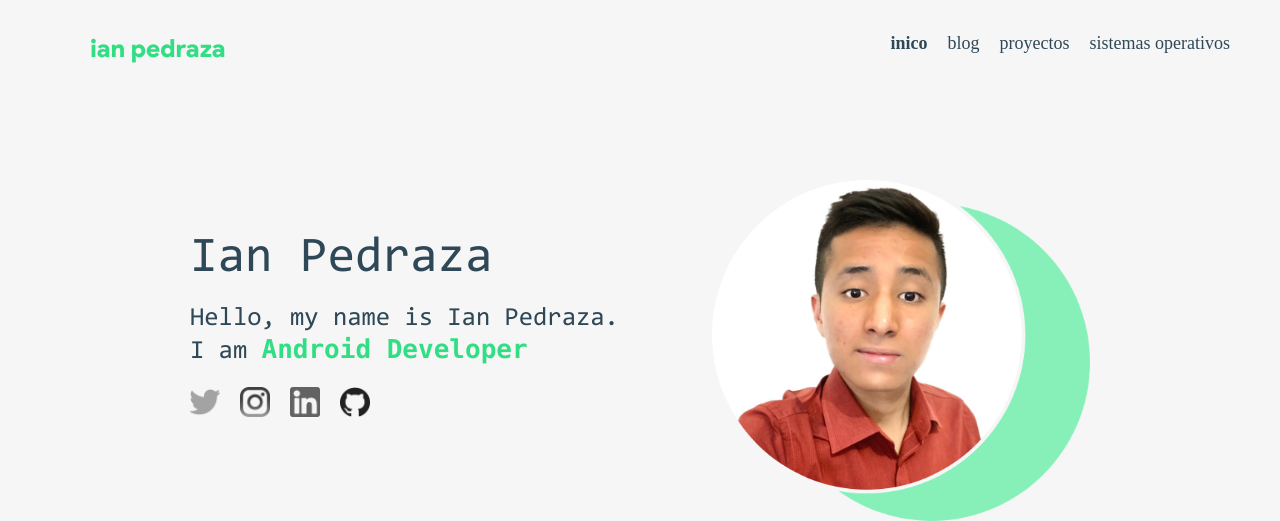
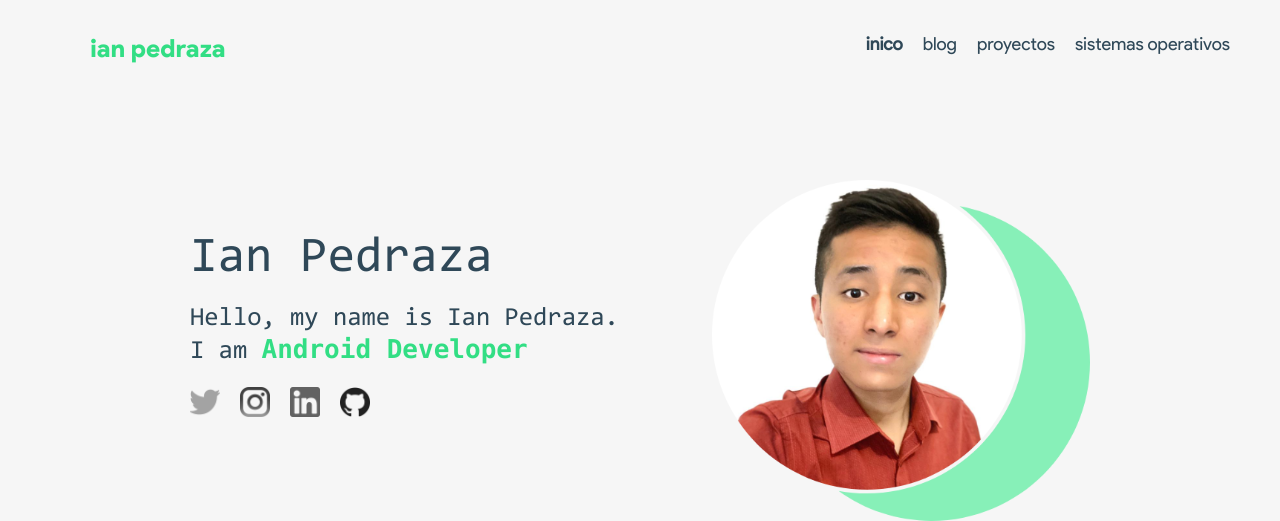
Before and after one commit to ianpedraza/ianpedraza.github.io, a PHP site: page / in a window 1280 px wide. Shown: the top 521 px of the page. Run offline with PHP 8.4, Linux system fonts and the light colour scheme.

Commit message:
Corregido letra product sans regular

```diff
--- a/css/estilos.css
+++ b/css/estilos.css
@@ -27,7 +27,7 @@
     font-size: 25px;
     margin-top: 10px;
     color: #2F4858;
-    font-family:'Product Sans';
+    font-family:'Product Sans Regular';
     margin-top: 20px;
 }
 
@@ -73,7 +73,7 @@ body{
 .itemMenu {
     text-decoration: none;
     float: right;
-    font-family: 'Product Sans';
+    font-family: 'Product Sans Regular';
     color: #2F4858;
     font-size: 18px;
     margin-top: 0;
```
